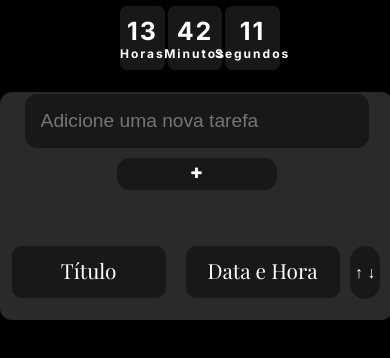
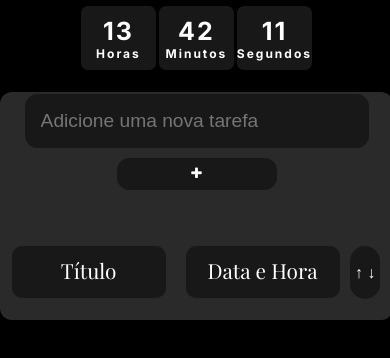
Before and after one commit to joaovitorsilva11/ceub_programacao_web, a plain HTML site: page Trabalho/index.html in a window 390 px wide. Drawn offline with nearby package versions, Linux system fonts and the light colour scheme; a web font is replaced by a local one.

Commit message:
updt: css

```diff
--- a/Trabalho/css/style.css
+++ b/Trabalho/css/style.css
@@ -230,14 +230,14 @@ body {
 /* Estilos para dispositivos móveis */
 @media only screen and (max-width: 768px) {
     .relogio {
-        width: 40%;
+        width: 60%;
         margin: 1.2rem;
         margin-left: auto;
         margin-right: auto;
     }
 
     .relogio div {
-        width: 35%;
+        width: 100%;
         margin-bottom: 10px;
         text-align: center;
         margin-left: 3px;
```
